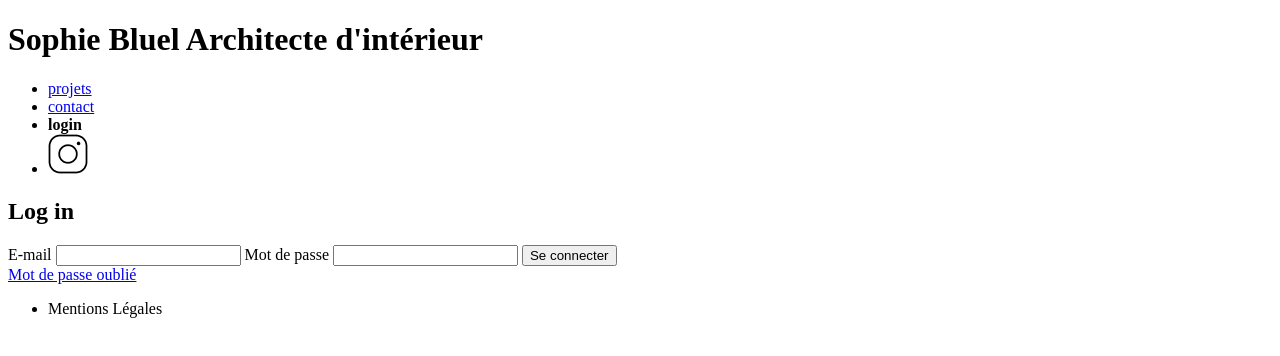
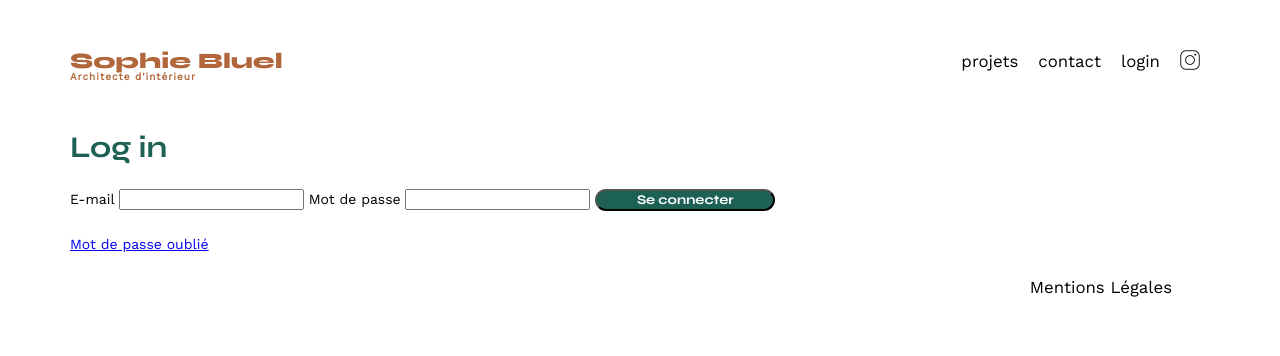
Before and after one commit to saroubel/openclassroomsP3, a plain HTML site: page FrontEnd/login.html in a window 1280 px wide. Drawn offline with nearby package versions, Linux system fonts and the light colour scheme.

Commit message:
Add Style Css for Login

```diff
--- a/FrontEnd/login.html
+++ b/FrontEnd/login.html
@@ -10,7 +10,9 @@
 	<meta name="description" content="">
 
     <!-- style page login -->
-	<link rel="stylesheet" href="./assets/login.css">
+	<link rel="stylesheet" href="./assets/style.css">
+	<!-- <link rel="stylesheet" href="./assets/login.css"> -->
+
     <!-- pour preciser le chemin des fichier JS -->
     <script src="./assets/script/login.js" defer></script>
 
```
Also changed, not shown: FrontEnd/index.html (+1 -1 lines), FrontEnd/assets/login.css (added).
